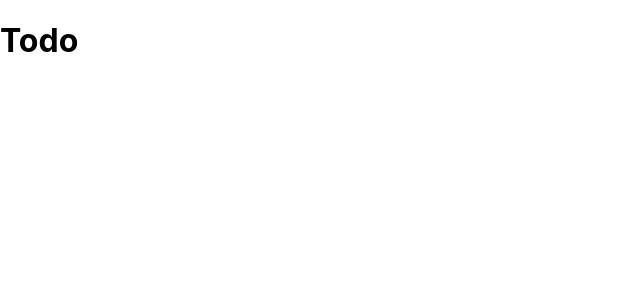
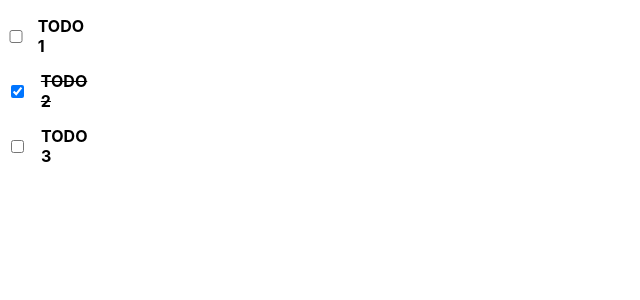
Before and after one commit to teetee6/wanted-pre-onboarding-frontend, a React (Create React App) app: page /todo in a window 1280 px wide. Shown: the top 300 px of the page, without its empty margins (0-640 px from the left). Built offline with nearby package versions, Linux system fonts and the light colour scheme; sample sign-in values are in the browser's storage.

Commit message:
assignment5/feat: Implement TODO list display and completion status on /todo route

```diff
--- a/src/App.js
+++ b/src/App.js
@@ -6,7 +6,7 @@ import {
 } from 'react-router-dom';
 import SignIn from './pages/SignIn/SignIn';
 import SignUp from './pages/SignUp/SignUp';
-import Todo from './pages/Todo/Todo';
+import TodoList from './pages/TodoList/TodoList';
 
 function App() {
   return (
@@ -15,7 +15,7 @@ function App() {
         <Route path="/" element={<Navigate replace to="/signin" />} />
         <Route path="/signin" element={<SignIn />} />
         <Route path="/signup" element={<SignUp />} />
-        <Route path="/todo" element={<Todo />} />
+        <Route path="/todo" element={<TodoList />} />
       </Routes>
     </Router>
   );
--- a/src/pages/Todo/Todo.jsx
+++ /dev/null
@@ -1,22 +0,0 @@
-import React, { useEffect } from 'react';
-import { useNavigate } from 'react-router-dom';
-
-function Todo() {
-  const navigate = useNavigate();
-
-  useEffect(() => {
-    const accessToken = localStorage.getItem('access_token');
-    if (!accessToken) {
-      navigate('/signin');
-    }
-    // eslint-disable-next-line react-hooks/exhaustive-deps
-  }, []);
-
-  return (
-    <div>
-      <h1>Todo</h1>
-    </div>
-  );
-}
-
-export default Todo;
--- /dev/null
+++ b/src/pages/TodoList/TodoList.css
@@ -0,0 +1,24 @@
+.todo-list {
+  list-style: none;
+  padding: 0;
+}
+
+.todo-item {
+  display: flex;
+  align-items: center; /* Align vertically within the item */
+  margin-bottom: 10px;
+}
+
+.todo-item.completed span {
+  text-decoration: line-through;
+}
+
+label {
+  display: flex;
+  align-items: center; /* Align horizontally within the label */
+  cursor: pointer;
+}
+
+input[type='checkbox'] {
+  margin-right: 10px;
+}
--- /dev/null
+++ b/src/pages/TodoList/TodoList.jsx
@@ -0,0 +1,41 @@
+import React, { useEffect } from 'react';
+import { useNavigate } from 'react-router-dom';
+import './TodoList.css'; // Import your CSS file
+
+function TodoItem({ text, completed }) {
+  return (
+    <li className={`todo-item ${completed ? 'completed' : ''}`}>
+      <label>
+        <input type="checkbox" checked={completed} readOnly />
+        <span>{text}</span>
+      </label>
+    </li>
+  );
+}
+
+function TodoList() {
+  const navigate = useNavigate();
+  const todos = [
+    { id: 1, text: 'TODO 1', completed: false },
+    { id: 2, text: 'TODO 2', completed: true },
+    { id: 3, text: 'TODO 3', completed: false },
+  ];
+
+  useEffect(() => {
+    const accessToken = localStorage.getItem('access_token');
+    if (!accessToken) {
+      navigate('/signin');
+    }
+    // eslint-disable-next-line react-hooks/exhaustive-deps
+  }, []);
+
+  return (
+    <ul className="todo-list">
+      {todos.map((todo) => (
+        <TodoItem key={todo.id} text={todo.text} completed={todo.completed} />
+      ))}
+    </ul>
+  );
+}
+
+export default TodoList;
```
